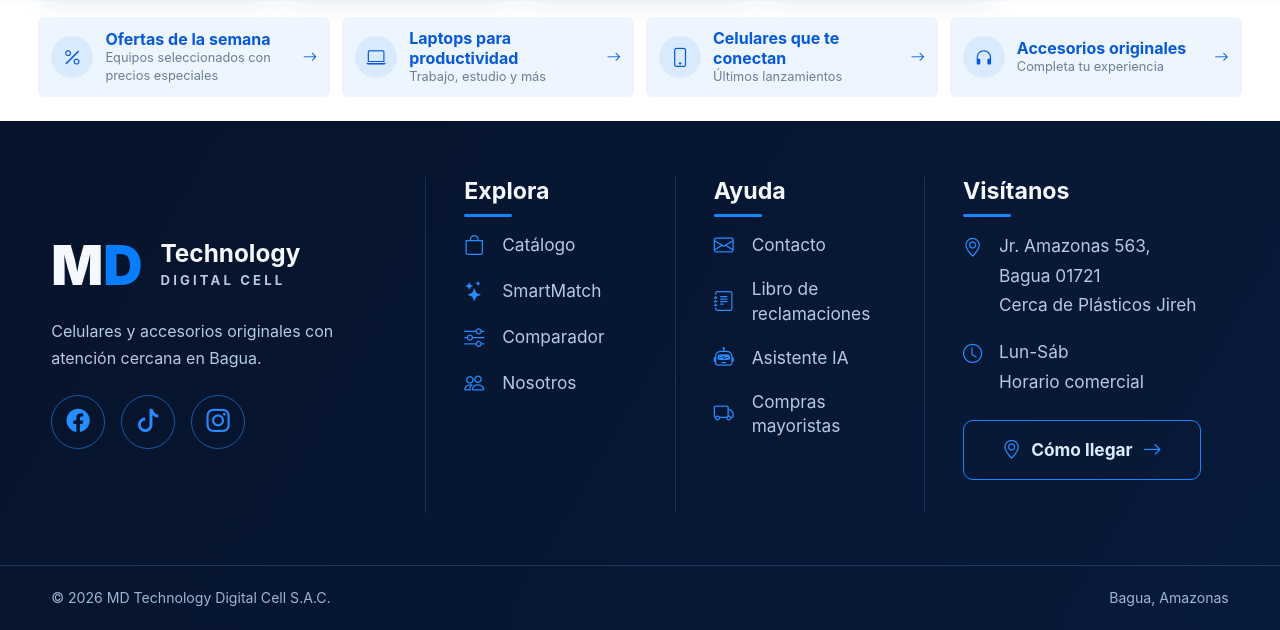
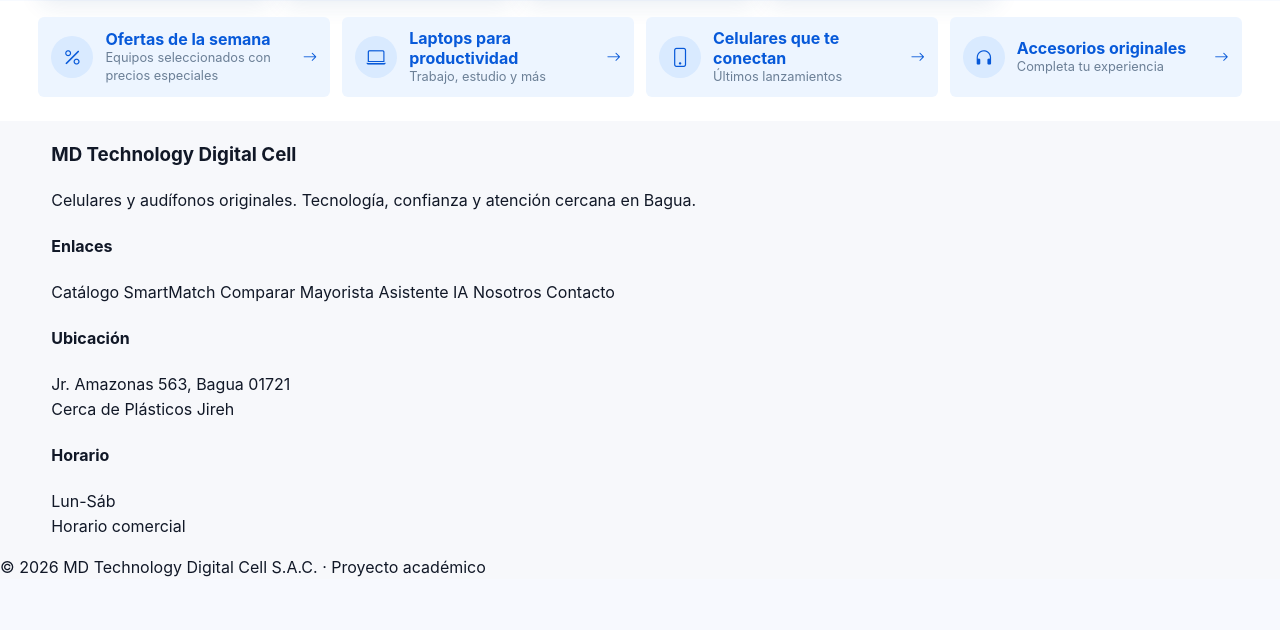
Before and after one commit to RolandoPajares/Sistema_Web_CELL_SAC, a PHP site: page / in a window 1280 px wide. Shown: the part 1466-2096 px from the top of the page. After the commit the page ends 2043 px from the top, so only its background shows below. Run offline with PHP 8.4, Linux system fonts and the light colour scheme; data comes from the database, SQL or seed files in the repository; data that the repository does not hold is empty.

```diff
--- a/resources/views/componentes/navegacion/sidebar-interno.php
+++ b/resources/views/componentes/navegacion/sidebar-interno.php
@@ -11,11 +11,13 @@
             ?>
             <a class="<?= $activo ? 'active' : '' ?>" href="<?= e(url($destino)) ?>"><i class="bi <?= e($elemento['icon']) ?>" aria-hidden="true"></i><span><?= e($elemento['label']) ?></span></a>
         <?php endforeach; ?>
+        <?php if ($rolActual !== 'compras_logistica'): ?>
         <div class="sidebar-divider">Comercio inteligente</div>
         <?php $slugsNavegacion = array_column($navegacion, 'slug'); ?>
         <?php if (!in_array('recomendador', $slugsNavegacion, true)): ?><a href="<?= e(url('smart/recommend')) ?>"><i class="bi bi-lightbulb"></i><span>Recomendador</span></a><?php endif; ?>
         <?php if (!in_array('comparador', $slugsNavegacion, true)): ?><a href="<?= e(url('smart/compare')) ?>"><i class="bi bi-columns-gap"></i><span>Comparador</span></a><?php endif; ?>
         <?php if (!in_array('asistente', $slugsNavegacion, true)): ?><a href="<?= e(url('smart/assistant')) ?>"><i class="bi bi-robot"></i><span>MD Assistant</span></a><?php endif; ?>
+        <?php endif; ?>
     </nav>
-    <div class="sidebar-support"><i class="bi bi-headset"></i><div><b>Soporte interno</b><small>Ayuda para tu operación</small></div></div>
+    <?php if ($rolActual !== 'compras_logistica'): ?><div class="sidebar-support"><i class="bi bi-headset"></i><div><b>Soporte interno</b><small>Ayuda para tu operación</small></div></div><?php endif; ?>
 </aside>
--- a/resources/views/componentes/pies/pie-pagina.php
+++ b/resources/views/componentes/pies/pie-pagina.php
@@ -2,53 +2,30 @@
 
 /** Pie de página público reutilizable y único. */
 ?>
-<footer class="site-footer">
+<footer>
     <div class="container footer-grid">
-        <section class="footer-brand">
-            <a class="footer-brand-link" href="<?= e(url()) ?>" aria-label="MD Technology Digital Cell, inicio">
-                <span class="footer-brand-md" aria-hidden="true">M<span>D</span></span>
-                <span class="footer-wordmark"><strong>Technology</strong><small>DIGITAL CELL</small></span>
-            </a>
-            <p>Celulares y accesorios originales con atención cercana en Bagua.</p>
-            <div class="footer-social-links" aria-label="Redes sociales">
-                <a class="footer-social-link" href="<?= e('https://www.facebook.com/profile.php?id=61593115485111&mibextid=wwXIfr&rdid=st8rrEn9SrNp9jtb&share_url=https%3A%2F%2Fwww.facebook.com%2Fshare%2F1F8PUAV59g%2F%3Fmibextid%3DwwXIfr#') ?>" target="_blank" rel="noopener noreferrer" aria-label="Facebook">
-                    <i class="bi bi-facebook" aria-hidden="true"></i>
-                </a>
-                <a class="footer-social-link" href="<?= e('https://www.tiktok.com/@technology.cell.d?_r=1&_t=ZS-9A7GAGdYiph') ?>" target="_blank" rel="noopener noreferrer" aria-label="TikTok">
-                    <i class="bi bi-tiktok" aria-hidden="true"></i>
-                </a>
-                <a class="footer-social-link" href="<?= e('https://www.instagram.com/celltechonology?stkn=MTVhbXdraG1pNHRiaQ%3D%3D&utm_source=qr') ?>" target="_blank" rel="noopener noreferrer" aria-label="Instagram">
-                    <i class="bi bi-instagram" aria-hidden="true"></i>
-                </a>
-            </div>
-        </section>
-        <nav class="footer-column" aria-label="Explora">
-            <h2>Explora</h2>
-            <a href="<?= e(url('catalog')) ?>"><i class="bi bi-bag" aria-hidden="true"></i> Catálogo</a>
-            <a href="<?= e(url('smart/recommend')) ?>"><i class="bi bi-stars" aria-hidden="true"></i> SmartMatch</a>
-            <a href="<?= e(url('smart/compare')) ?>"><i class="bi bi-sliders" aria-hidden="true"></i> Comparador</a>
-            <a href="<?= e(url('about')) ?>"><i class="bi bi-people" aria-hidden="true"></i> Nosotros</a>
-        </nav>
-        <nav class="footer-column" aria-label="Ayuda">
-            <h2>Ayuda</h2>
-            <a href="<?= e(url('contact')) ?>"><i class="bi bi-envelope" aria-hidden="true"></i> Contacto</a>
-            <a href="<?= e(url('contact') . '#contact-name') ?>"><i class="bi bi-journal-text" aria-hidden="true"></i> Libro de reclamaciones</a>
-            <a href="<?= e(url('smart/assistant')) ?>"><i class="bi bi-robot" aria-hidden="true"></i> Asistente IA</a>
-            <a href="<?= e(url('mayorista')) ?>"><i class="bi bi-truck" aria-hidden="true"></i> Compras mayoristas</a>
-        </nav>
-        <section class="footer-column footer-visit">
-            <h2>Visítanos</h2>
-            <p><i class="bi bi-geo-alt" aria-hidden="true"></i><span><?= e(config('app.address')) ?><br>Cerca de Plásticos Jireh</span></p>
-            <p><i class="bi bi-clock" aria-hidden="true"></i><span>Lun-Sáb<br>Horario comercial</span></p>
-            <a class="footer-map-link" href="https://www.google.com/maps/search/?api=1&amp;query=<?= e(rawurlencode((string) config('app.address'))) ?>" target="_blank" rel="noopener noreferrer">
-                <i class="bi bi-geo-alt" aria-hidden="true"></i> Cómo llegar <i class="bi bi-arrow-right" aria-hidden="true"></i>
-            </a>
-        </section>
-    </div>
-    <div class="footer-bottom">
-        <div class="container footer-bottom-inner">
-            <span>&copy; 2026 MD Technology Digital Cell S.A.C.</span>
-            <span>Bagua, Amazonas</span>
+        <div>
+            <h3>MD Technology Digital Cell</h3>
+            <p>Celulares y audífonos originales. Tecnología, confianza y atención cercana en Bagua.</p>
+        </div>
+        <div>
+            <h4>Enlaces</h4>
+            <a href="<?= e(url('catalog')) ?>">Catálogo</a>
+            <a href="<?= e(url('smart/recommend')) ?>">SmartMatch</a>
+            <a href="<?= e(url('smart/compare')) ?>">Comparar</a>
+            <a href="<?= e(url('mayorista')) ?>">Mayorista</a>
+            <a href="<?= e(url('smart/assistant')) ?>">Asistente IA</a>
+            <a href="<?= e(url('about')) ?>">Nosotros</a>
+            <a href="<?= e(url('contact')) ?>">Contacto</a>
+        </div>
+        <div>
+            <h4>Ubicación</h4>
+            <p><?= e(config('app.address')) ?><br>Cerca de Plásticos Jireh</p>
+        </div>
+        <div>
+            <h4>Horario</h4>
+            <p>Lun-Sáb<br>Horario comercial</p>
         </div>
     </div>
+    <div class="footer-bottom">&copy; 2026 MD Technology Digital Cell S.A.C. &middot; Proyecto académico</div>
 </footer>
```
